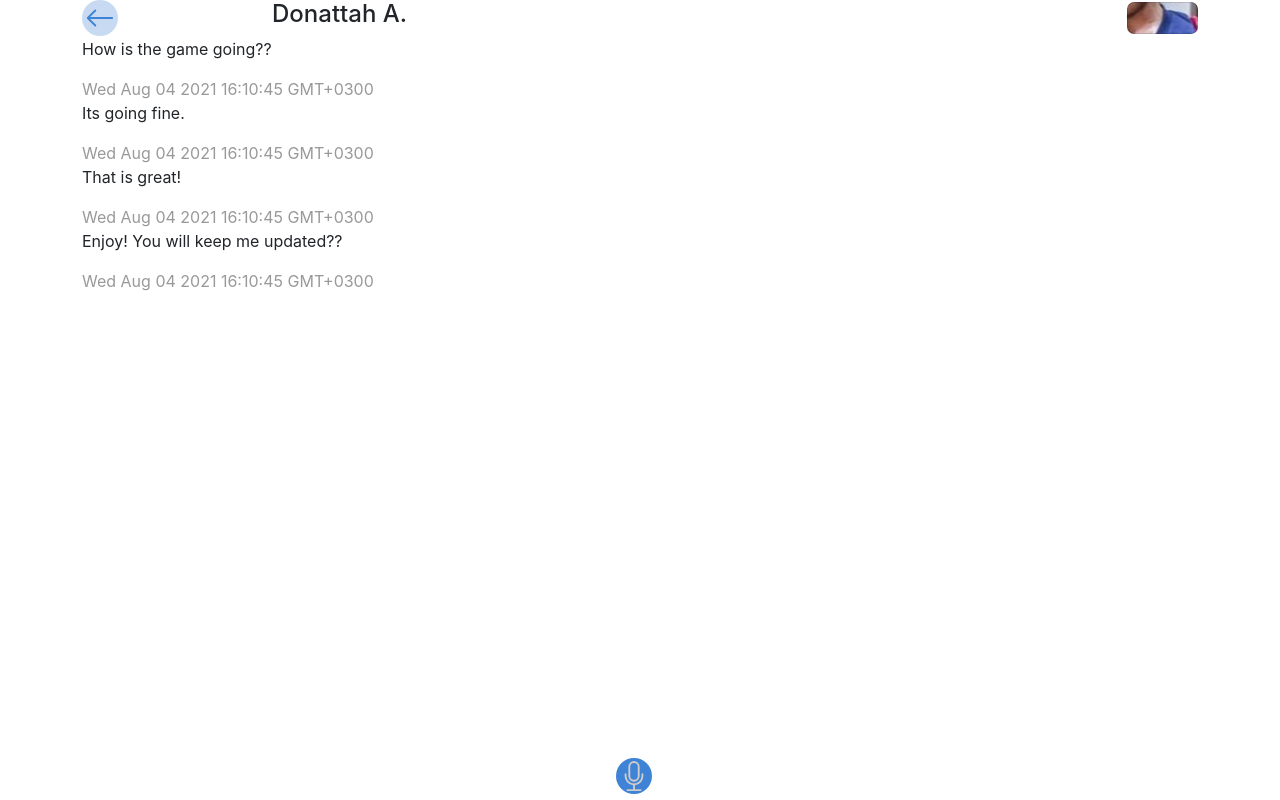
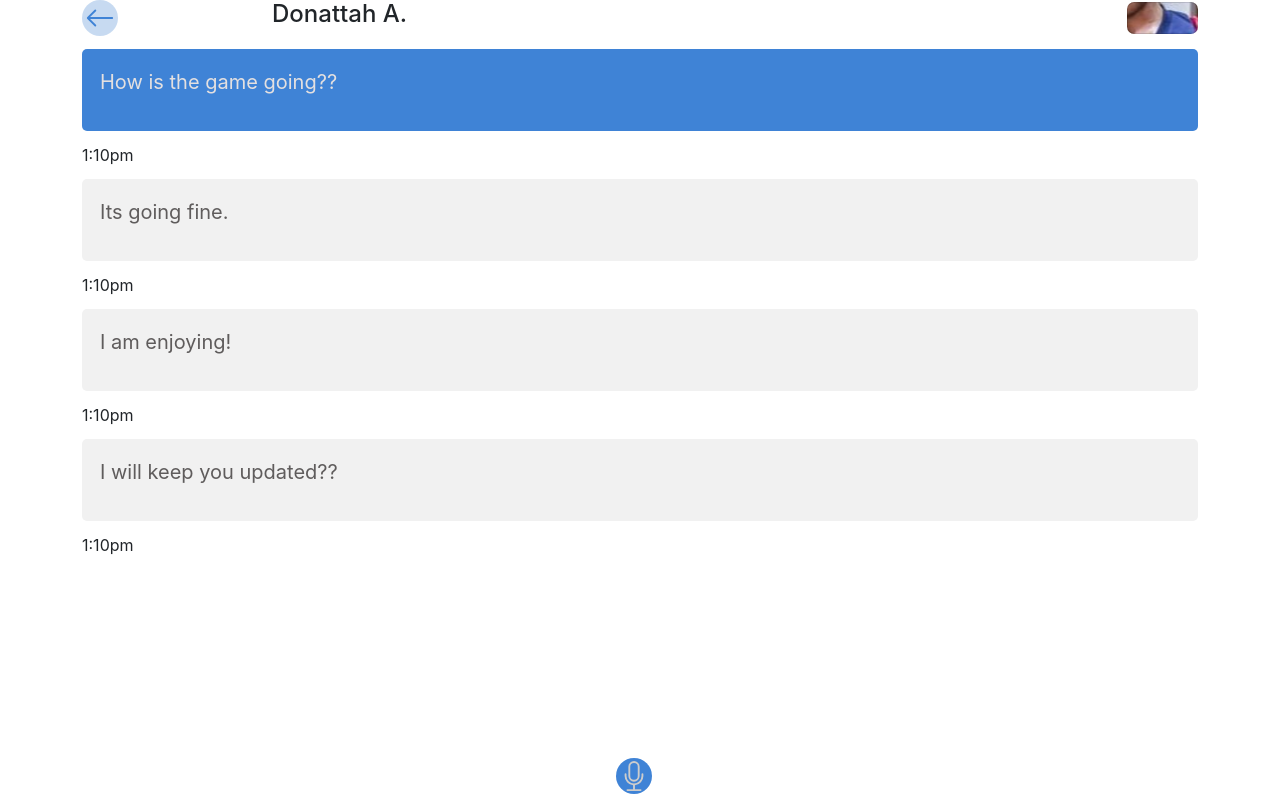
Before and after one commit to Dlelo/talkbox, a React (Create React App) app: page /chat in a window 1280 px wide. Built offline with nearby package versions, Linux system fonts and the light colour scheme; no server answers.

Commit message:
format dates with moment js

```diff
--- a/package.json
+++ b/package.json
@@ -9,6 +9,7 @@
     "axios": "^0.21.1",
     "bootstrap": "^5.0.2",
     "microsoft-cognitiveservices-speech-sdk": "^1.18.0",
+    "moment": "^2.29.1",
     "react": "^17.0.2",
     "react-bootstrap": "^1.6.1",
     "react-bootstrap-icons": "^1.5.0",
--- a/src/App.css
+++ b/src/App.css
@@ -17,26 +17,17 @@
   border-color: #ccc;
   background-color: rgb(63,131,214);
   float: right;
-  color: #5f5c5c;
+  color: #e4e0e0;
   font-size: 20px;
 }
 
 .light {
   border-color: #ccc;
   float: left;
-  color: #e4e0e0;
+  color: #5f5c5c;
   font-size: 20px;
 }
 
-.chatmsg {
-  color: #e4e0e0;
-  font-size: 20px;
-}
-
-.chatmsgdark {
-  color: #5f5c5c;
-  font-size: 20px;
-}
 /* Clear floats */
 .chatcontainer::after {
   content: "";
@@ -61,13 +52,8 @@
 }
 
 /* Style time text */
-.time-right {
-  float: right;
-  color: #aaa;
+.time {
+  margin-right: 50%;
+  color: #5f5c5c;
+  font-size: '0.8rem';
 }
-
-/* Style time text */
-.time-left {
-  float: left;
-  color: #999;
-}
--- a/src/components/Chats.jsx
+++ b/src/components/Chats.jsx
@@ -7,6 +7,8 @@ import { Link } from "react-router-dom";
 // Add router component to implement route
 
 export function Chats({chat}){
+    let formattedTime = moment(new Date(chat.time));
+   const thetime = formattedTime.fromNow();
     return(
            <Link to='/chat'>
                 <Container>
@@ -24,7 +26,7 @@ export function Chats({chat}){
                                             {chat?.name}
                                             </Card.Title>
                                     </Col>
-                                    <Col  xs={5} sm={5} md={3} lg={3}> <span style={{fontSize: '0.8rem', color:'rgb(150 152 154)'}}>2mins Ago</span></Col>
+                                    <Col  xs={5} sm={5} md={3} lg={3}> <span style={{fontSize: '0.8rem', color:'rgb(150 152 154)'}}>{{thetime}}</span></Col>
                                 </Row>
                                 <Row>
                                     <Col  xs={12} sm={12} md={12} lg={12}>
--- a/src/components/ChatsFeed.jsx
+++ b/src/components/ChatsFeed.jsx
@@ -2,6 +2,7 @@ import React , {useState}from 'react';
 import AllChats from './AllChats';
 import NavigationBar from './NavigationBar';
 import Footer from './Footer';
+import moment from 'moment';
 // ChatsFeed Component
 
 // three components (Navigation Bar, AllChats, Footer) will load on intial so they will be wrapped in an empty quotes called fragment
@@ -10,9 +11,9 @@ export function ChatsFeed () {
     // theChats are all the chats inside theChats state and shoLatestChats is the function used to update the chats
      // the chat has 4 elements (image, name, message, createdTime)
     const [chats, showLatestChats] = useState([
-        {"image":"holder.js/100px180", "name":"Donattah A", "message": "How is the game going?? Some quick example text to build", "userType":"sender","time":"Wed Aug 04 2021 16:10:45 GMT+0300"},
-        {"image":"holder.js/100px180", "name":"Mat K.", "message": " Some quick example text to build", "userType":"receiver", "time":"Wed Aug 04 2021 16:10:45 GMT+0300"},
-        {"image":"holder.js/100px180", "name":"Anthony K.", "message": "Hey", "userType":"receiver", "time":"Wed Aug 04 2021 16:10:45 GMT+0300"},
+        {"image":"holder.js/100px180", "name":"Donattah A", "message": "How is the game going?? Some quick example text to build", "userType":"sender","time":"Wed Aug 04 2021 12:10:45 GMT+0300"},
+        {"image":"holder.js/100px180", "name":"Mat K.", "message": " Some quick example text to build", "userType":"receiver", "time":"Tuesday Aug 09 2021 13:10:45 GMT+0300"},
+        {"image":"holder.js/100px180", "name":"Anthony K.", "message": "Hey", "userType":"receiver", "time":"Wed Aug 04 2021 14:10:45 GMT+0300"},
         {"image":"holder.js/100px180", "name":"Abba A.", "message": "How is are you?", "userType":"receiver", "time":"Wed Aug 04 2021 16:10:45 GMT+0300"}
       ])
     return (
--- a/src/components/DisplaySingleChat.jsx
+++ b/src/components/DisplaySingleChat.jsx
@@ -11,8 +11,8 @@ export function DisplaySingleChat () {
      const [chats, showSingleChat] = useState([
         {"name":"Donattah A.", "userType":"sender", "message": "How is the game going??", "time":"Wed Aug 04 2021 16:10:45 GMT+0300"},
        { "name":"Aaron R.","userType":"receiver",  "message": "Its going fine.", "time":"Wed Aug 04 2021 16:10:45 GMT+0300"},
-       { "name":"Sarah G.", "userType":"receiver", "message": "That is great!", "time":"Wed Aug 04 2021 16:10:45 GMT+0300"},
-       { "name":"James K.", "userType":"receiver","message": "Enjoy! You will keep me updated??", "time":"Wed Aug 04 2021 16:10:45 GMT+0300"}
+       { "name":"Sarah G.", "userType":"receiver", "message": "I am enjoying!", "time":"Wed Aug 04 2021 16:10:45 GMT+0300"},
+       { "name":"James K.", "userType":"receiver","message": "I will keep you updated??", "time":"Wed Aug 04 2021 16:10:45 GMT+0300"}
         ])
     return (
         < >
--- a/src/components/SingleChat.jsx
+++ b/src/components/SingleChat.jsx
@@ -2,6 +2,7 @@ import React from 'react';
 import { Container, Row} from 'react-bootstrap';
 import Axios from './../hooks/AxiosAccessTkn';
 import { ResultReason } from 'microsoft-cognitiveservices-speech-sdk';
+import moment from 'moment';
 
 const speechsdk = require('microsoft-cognitiveservices-speech-sdk');
 
@@ -34,19 +35,23 @@ export function SingleChat({chat}) {
 
    let className = 'chatcontainer';
    if (chat.userType === 'sender'){
-      className+= 'darker';
+      className+= ' darker';
    } else if(chat.userType === 'receiver') {
-      className+= 'light';
+      className+= ' light';
    }
+
+   let formattedTime = moment(new Date(chat.time));
+   const thetime = formattedTime.format('h:mma');
+
 
 
    return (
          <Container>
                <Row>
-                  <div className={{className}}>
+                  <div className={className}>
                   <p className="msg">{chat?.message}</p>
                   </div>
-                  <span className="time-left">{chat?.time}</span>
+                  <span className="time-left">{thetime}</span>
                </Row>
 
 
```
Also changed, not shown: 1 other file (tests, documents, lock files or other folders).
